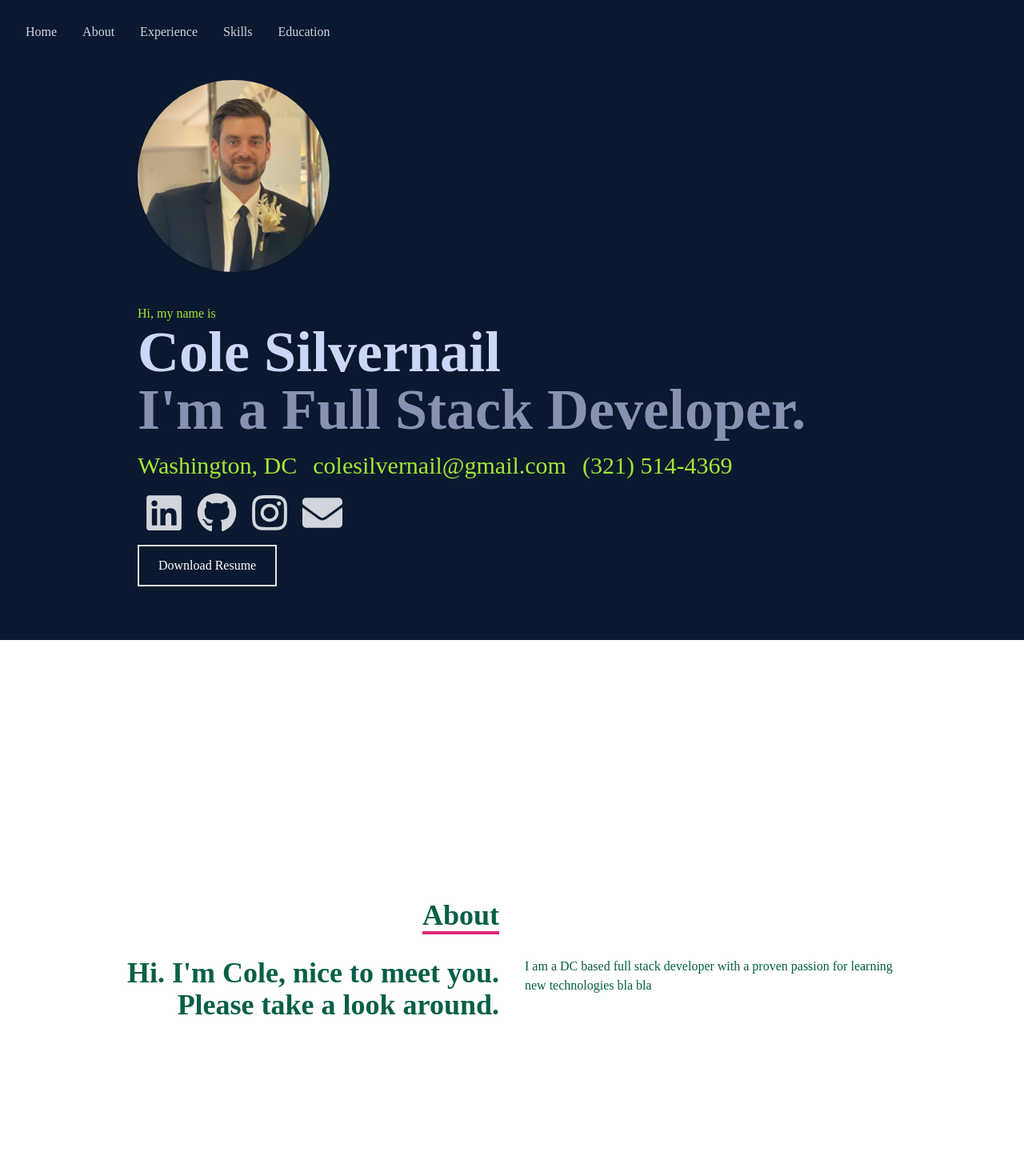
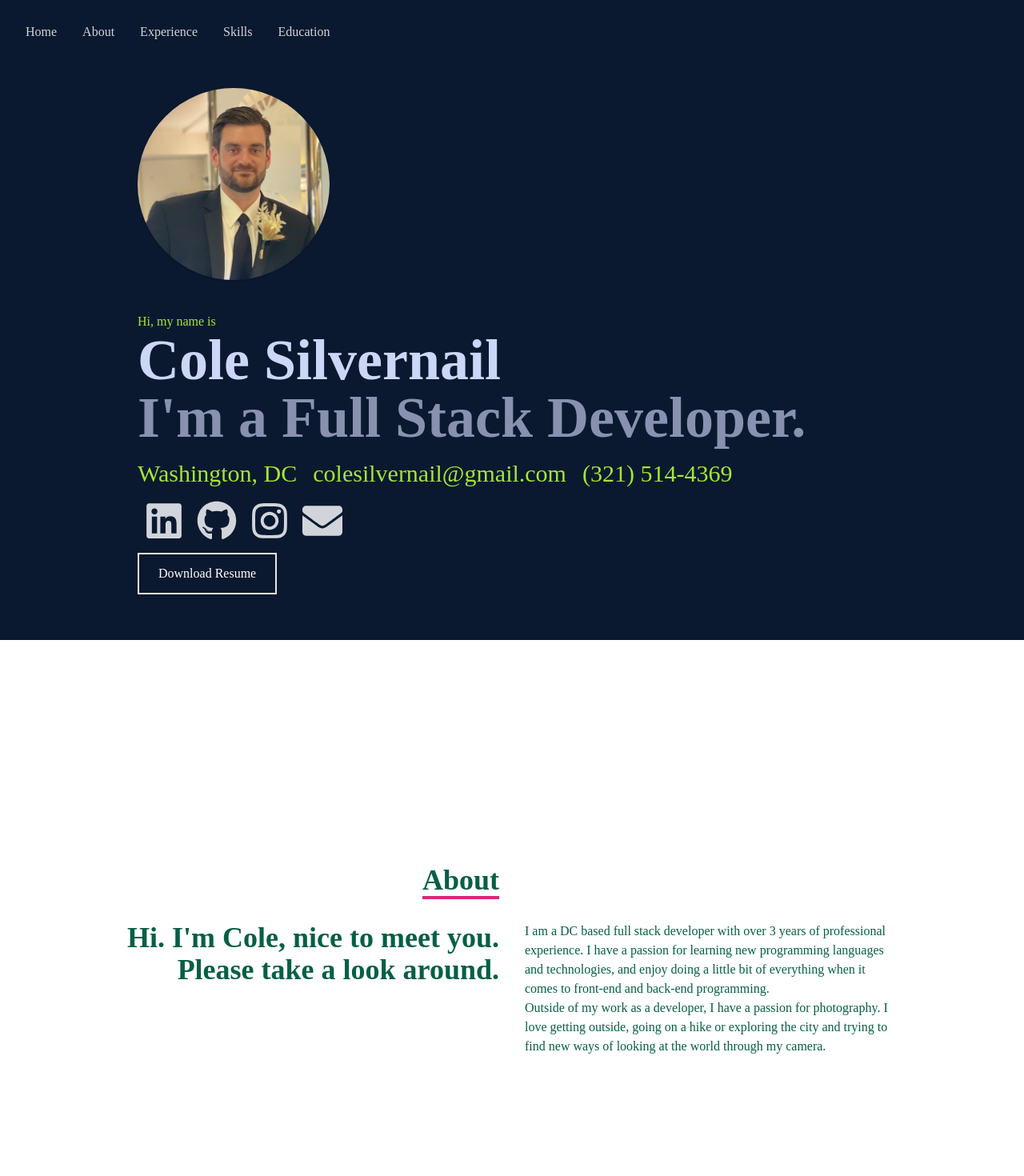
Before and after one commit to coleSil/personal-website-2.0, a React (Create React App) app: page / in a window 1280 px wide. Shown: the top 1470 px of the page at 80% size. Built offline with nearby package versions, Linux system fonts and the light colour scheme.

Commit message:
update "About" page with personal info and get rid of redundant code

```diff
--- a/public/index.html
+++ b/public/index.html
@@ -8,23 +8,11 @@
       name="Cole's personal ReactJS website"
       content="Cool stuff"
     />
-    <!--
-      manifest.json provides metadata used when your web app is installed on a
-      user's mobile device or desktop. See https://developers.google.com/web/fundamentals/web-app-manifest/
-    -->
-    <link rel="manifest" href="%PUBLIC_URL%/manifest.json" />
-    <!--
-      Notice the use of %PUBLIC_URL% in the tags above.
-      It will be replaced with the URL of the `public` folder during the build.
-      Only files inside the `public` folder can be referenced from the HTML.
-
-      Unlike "/favicon.ico" or "favicon.ico", "%PUBLIC_URL%/favicon.ico" will
-      work correctly both with client-side routing and a non-root public URL.
-      Learn how to configure a non-root public URL by running `npm run build`.
-    -->
     <title>Cole Silvernail</title>
   </head>
   <body>
+    <!-- Thanks for checking out the comments on my site! -->
+    <!-- Welcome, and take a look around -->
     <noscript>You need to enable JavaScript to run this app.</noscript>
     <div id="root"></div>
   </body>
--- a/src/pages/About.jsx
+++ b/src/pages/About.jsx
@@ -16,7 +16,13 @@ function About() {
                 </div>
                 <div>
                     <p>
-                        I am a DC based full stack developer with a proven passion for learning new technologies bla bla
+                        I am a DC based full stack developer with over 3 years of professional experience.
+                        I have a passion for learning new programming languages and technologies,
+                        and enjoy doing a little bit of everything when it comes to front-end and back-end programming.
+                    </p>
+                    <p>
+                        Outside of my work as a developer, I have a passion for photography.
+                        I love getting outside, going on a hike or exploring the city and trying to find new ways of looking at the world through my camera.
                     </p>
                 </div>
             </div>
--- a/src/pages/Home.jsx
+++ b/src/pages/Home.jsx
@@ -9,9 +9,9 @@ const Home = () => {
     <div name='home' className='w-full lg:h-screen bg-[#0a192f]'>
 
         {/* container */}
-        <div className='max-w-[1000px] mx-auto px-8 flex flex-col justify-center lg:h-full'>
+        <div className='max-w-[1000px] mx-auto px-8 flex flex-col justify-center lg:h-full md:pb-5'>
 
-            <div className='pt-20 lg:py-10'>
+            <div className='pt-20 lg:pb-10'>
                 <img src={meImage} alt='me' className='shadow rounded-full w-60 h-auto align-middle border-none' />
             </div>
 
--- a/src/styles/Experience.css
+++ b/src/styles/Experience.css
@@ -2,9 +2,6 @@
     width: 100%;
     color: #15803D;
     height: 100%;
-    /* flex-direction: column;
-    justify-content: center;
-    align-items: center; */
 }
 
 .grid-container {
```
Also changed, not shown: src/index.css (+0 -14 lines), public/robots.txt (deleted), 1 other file (tests, documents, lock files or other folders).
